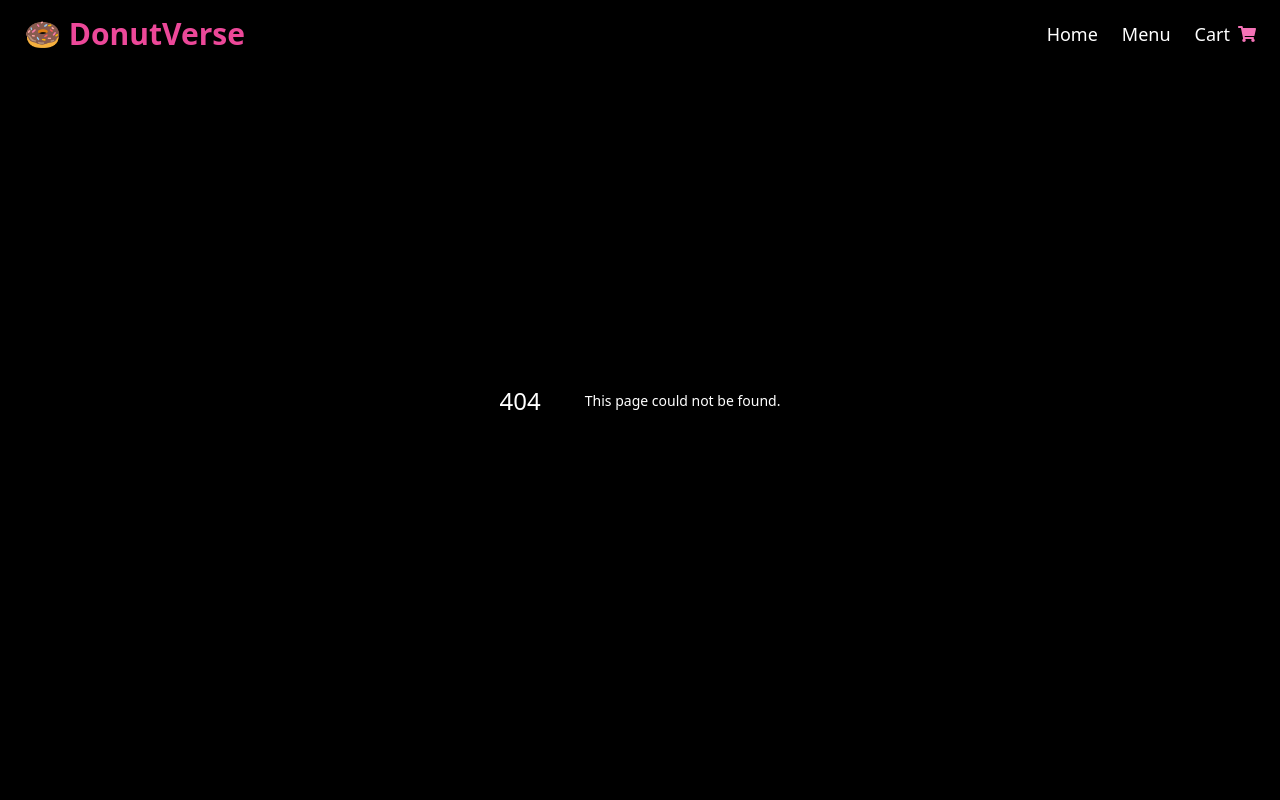
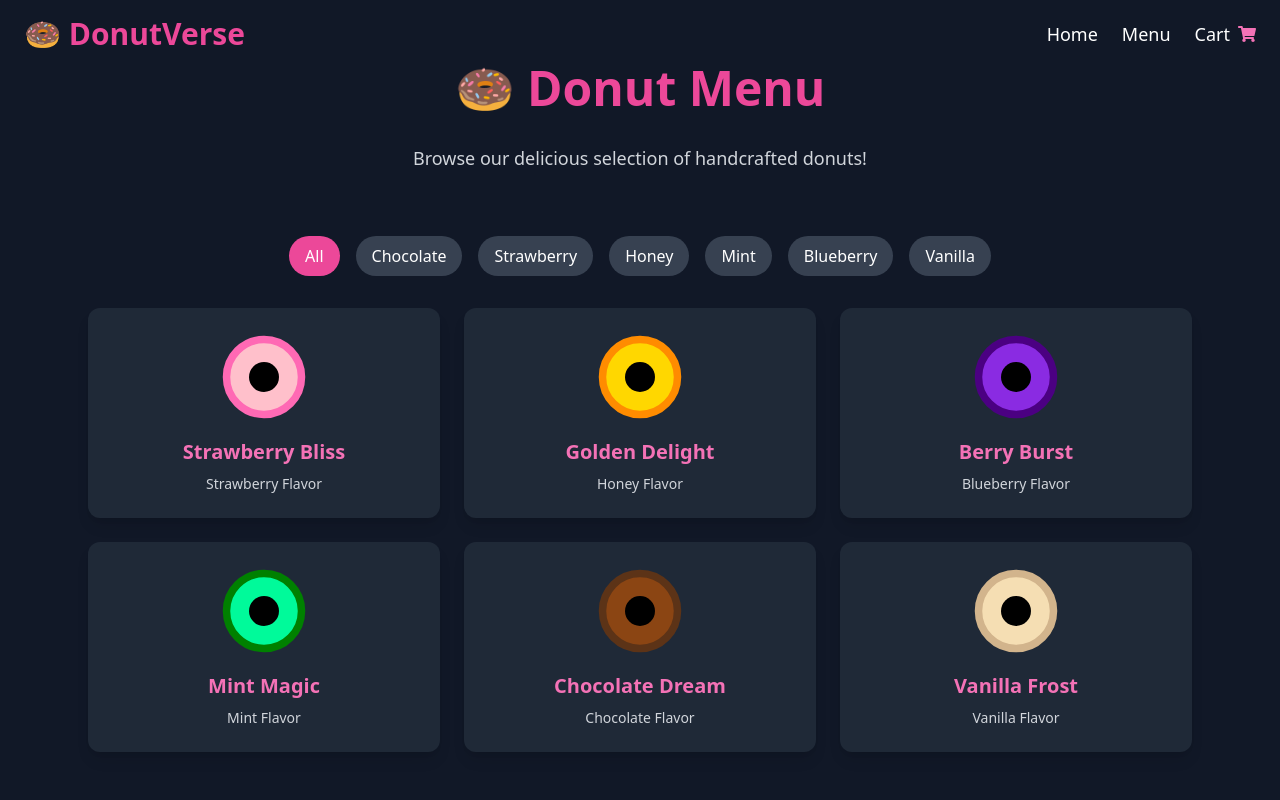
Before and after one commit to JacobSamas/jakes-donutverse, a Next.js app: page /menu in a window 1280 px wide. Before the commit this address had no page. Shown: the top 800 px of the page. Built offline with nearby package versions, Linux system fonts and the light colour scheme.

Commit message:
feat: Added Animated Donut Menu Page with Filtering & Hover Effects

```diff
--- /dev/null
+++ b/src/app/menu/page.js
@@ -0,0 +1,15 @@
+import MenuGrid from "@/components/MenuGrid";
+
+export default function Menu() {
+  return (
+    <main className="min-h-screen bg-gray-900 text-white">
+      <div className="max-w-6xl mx-auto py-16 px-6 text-center">
+        <h1 className="text-5xl font-bold text-pink-500 mb-8">🍩 Donut Menu</h1>
+        <p className="text-lg text-gray-300">
+          Browse our delicious selection of handcrafted donuts!
+        </p>
+      </div>
+      <MenuGrid />
+    </main>
+  );
+}
--- /dev/null
+++ b/src/components/MenuGrid.js
@@ -0,0 +1,74 @@
+"use client";
+import { useState } from "react";
+import { motion } from "framer-motion";
+
+// Sample Donut Data
+const donuts = [
+  { id: 1, name: "Strawberry Bliss", flavor: "Strawberry", color: "#FFC0CB", stroke: "#FF69B4" },
+  { id: 2, name: "Golden Delight", flavor: "Honey", color: "#FFD700", stroke: "#FF8C00" },
+  { id: 3, name: "Berry Burst", flavor: "Blueberry", color: "#8A2BE2", stroke: "#4B0082" },
+  { id: 4, name: "Mint Magic", flavor: "Mint", color: "#00FA9A", stroke: "#008000" },
+  { id: 5, name: "Chocolate Dream", flavor: "Chocolate", color: "#8B4513", stroke: "#5C3317" },
+  { id: 6, name: "Vanilla Frost", flavor: "Vanilla", color: "#F5DEB3", stroke: "#D2B48C" },
+];
+
+// Donut SVG Component
+const Donut = ({ color, stroke }) => (
+  <svg width="90" height="90" viewBox="0 0 24 24">
+    <circle cx="12" cy="12" r="10" fill={color} stroke={stroke} strokeWidth="2" />
+    <circle cx="12" cy="12" r="4" fill="black" />
+  </svg>
+);
+
+const MenuGrid = () => {
+  const [filter, setFilter] = useState("All");
+
+  // Filter Donuts Based on Selection
+  const filteredDonuts = filter === "All" ? donuts : donuts.filter((d) => d.flavor === filter);
+
+  return (
+    <section className="max-w-6xl mx-auto px-6 pb-16">
+      {/* Filters */}
+      <div className="flex flex-wrap justify-center space-x-4 mb-8">
+        {["All", "Chocolate", "Strawberry", "Honey", "Mint", "Blueberry", "Vanilla"].map((category) => (
+          <button
+            key={category}
+            onClick={() => setFilter(category)}
+            className={`px-4 py-2 rounded-full text-white ${
+              filter === category ? "bg-pink-500" : "bg-gray-700 hover:bg-gray-600"
+            } transition`}
+          >
+            {category}
+          </button>
+        ))}
+      </div>
+
+      {/* Donut Grid */}
+      <motion.div
+        initial={{ opacity: 0, y: 20 }}
+        animate={{ opacity: 1, y: 0 }}
+        transition={{ duration: 0.8 }}
+        className="grid grid-cols-1 sm:grid-cols-2 md:grid-cols-3 gap-6"
+      >
+        {filteredDonuts.length > 0 ? (
+          filteredDonuts.map((donut) => (
+            <motion.div
+              key={donut.id}
+              whileHover={{ scale: 1.1 }}
+              transition={{ type: "spring", stiffness: 200 }}
+              className="bg-gray-800 p-6 rounded-xl shadow-lg flex flex-col items-center text-center"
+            >
+              <Donut color={donut.color} stroke={donut.stroke} />
+              <h3 className="mt-4 text-xl font-semibold text-pink-400">{donut.name}</h3>
+              <p className="text-sm text-gray-300 mt-2">{donut.flavor} Flavor</p>
+            </motion.div>
+          ))
+        ) : (
+          <p className="text-gray-400 text-center col-span-3">No donuts available.</p>
+        )}
+      </motion.div>
+    </section>
+  );
+};
+
+export default MenuGrid;
```
